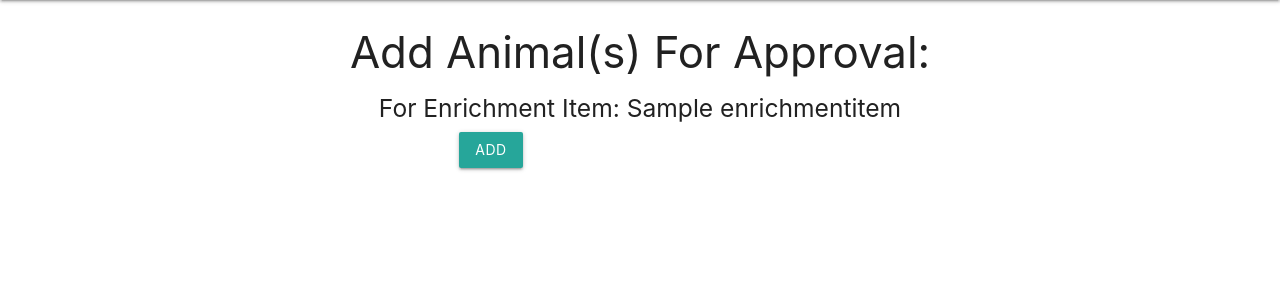
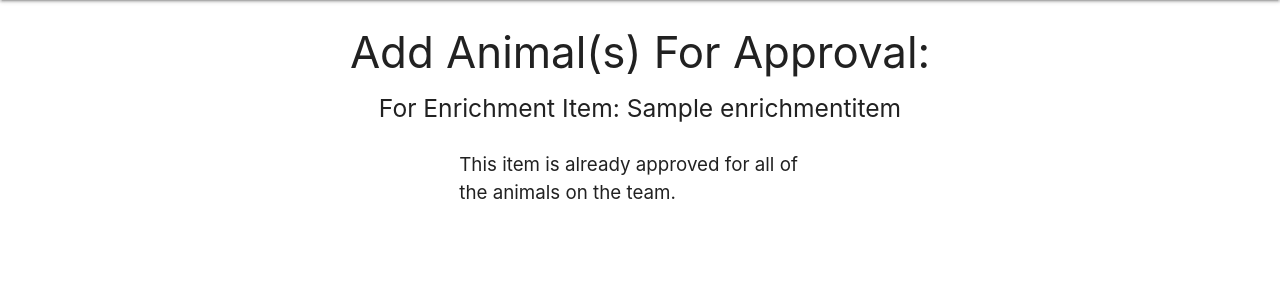
Before and after one commit to alyssa-nycum-imprivata/ActNatural, a Django app: page /enrichment_items/1/animals/add_approval in a window 1280 px wide. Shown: the part 64-364 px from the top of the page. Run offline with Django 3.2, Linux system fonts and the light colour scheme; a user stored in the database is signed in; tables that the repository leaves empty hold one stand-in row (values such as "Sample post").

Commit message:
user can add new animals to the approved list for each enrichment item

```diff
--- a/actnaturalapp/templates/animal_enrichment_items/animal_enrichment_item_form.html
+++ b/actnaturalapp/templates/animal_enrichment_items/animal_enrichment_item_form.html
@@ -8,15 +8,26 @@
     <h5 class="page-header">For Enrichment Item: {{ enrichment_item.name }}</h5>
 
     <div class="form-div">
-        <form class="form" action="{% url 'actnaturalapp:animal_enrichment_item_form' enrichment_item.id %}" method="post">
+        <form class="form" action="{% url 'actnaturalapp:enrichment_item' enrichment_item.id %}" method="post">
 
             {% csrf_token %}
 
-            {% for animal in unapproved_animals %}
-                <p>{{animal.name}}</p>
-            {% endfor %}
-
-            <button type="submit" class="waves-effect waves-light btn" value="Add">Add</button>
+            <div class="input-div">
+                    {% if unapproved_animals %}
+                        <label>Animals:</label>
+                        {% for animal in unapproved_animals %}
+                            <p>
+                                <label for="animal-{{animal.id}}">
+                                <input class="filled-in" type="checkbox" id="animal-{{animal.id}}" name="animals" value="{{ animal.id }}"/>
+                                <span>{{animal.name}}</span>
+                                </label>
+                            </p>
+                        {% endfor %}
+                        <button type="submit" class="waves-effect waves-light btn" value="Add">Add</button>
+                    {% else %}
+                        <p>This item is already approved for all of the animals on the team.</p>
+                    {% endif %}
+            </div>
 
         </form>
     </div>
--- a/actnaturalapp/templates/enrichment_items/enrichment_item_form.html
+++ b/actnaturalapp/templates/enrichment_items/enrichment_item_form.html
@@ -60,7 +60,6 @@
                             </label>
                         </p>
                     {% endfor %}
-
             </div>
 
             {% if enrichment_item.id is not None %}
```
Also changed, not shown: actnaturalapp/views/enrichment_items/enrichment_item_details.py (+14 -1 lines).
